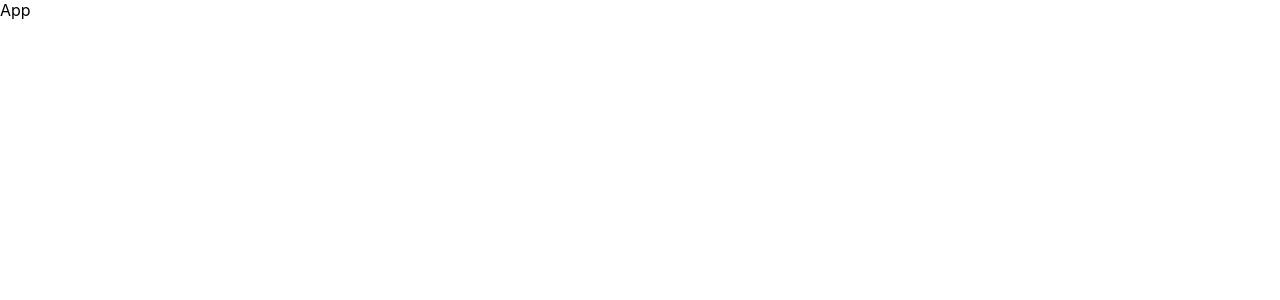
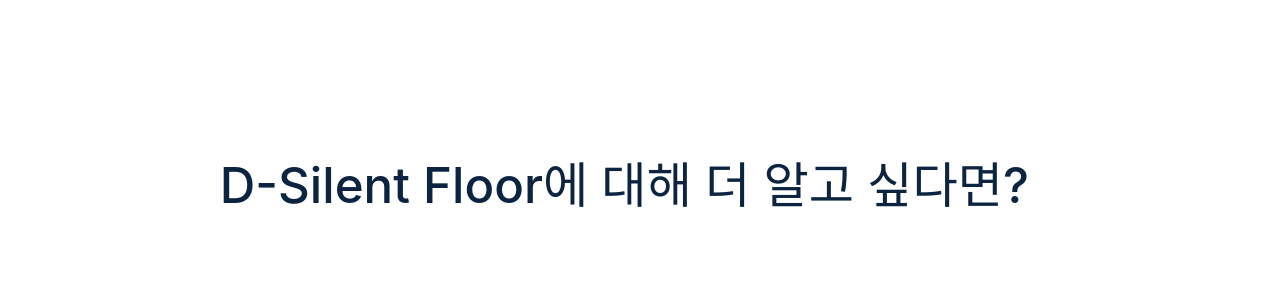
Before and after one commit to DLenc/Randing, a React (Create React App) app: page / in a window 1280 px wide. Shown: the top 300 px of the page. Built offline with nearby package versions, Linux system fonts and the light colour scheme.

Commit message:
#1 feat: 유투브 영상 페이지 생성

```diff
--- a/src/App.tsx
+++ b/src/App.tsx
@@ -1,7 +1,12 @@
 import styled from 'styled-components';
+import YoutubeBox from './page/youTube/youTube';
 
 function App() {
-  return <Container>App</Container>;
+  return (
+    <Container>
+      <YoutubeBox />
+    </Container>
+  );
 }
 
 const Container = styled.div`
--- /dev/null
+++ b/src/page/youTube/youTube.tsx
@@ -0,0 +1,18 @@
+import styled from 'styled-components';
+import VideoBox from '../../component/video';
+import FONT from '../../style/font';
+
+const YoutubeBox = () => {
+  return (
+    <Container>
+      <div style={FONT.Title2}>D-Silent Floor에 대해 더 알고 싶다면?</div>
+      <VideoBox />
+    </Container>
+  );
+};
+
+const Container = styled.div`
+  padding: 145.95px 0 146.48px 219.8px;
+`;
+
+export default YoutubeBox;
```
